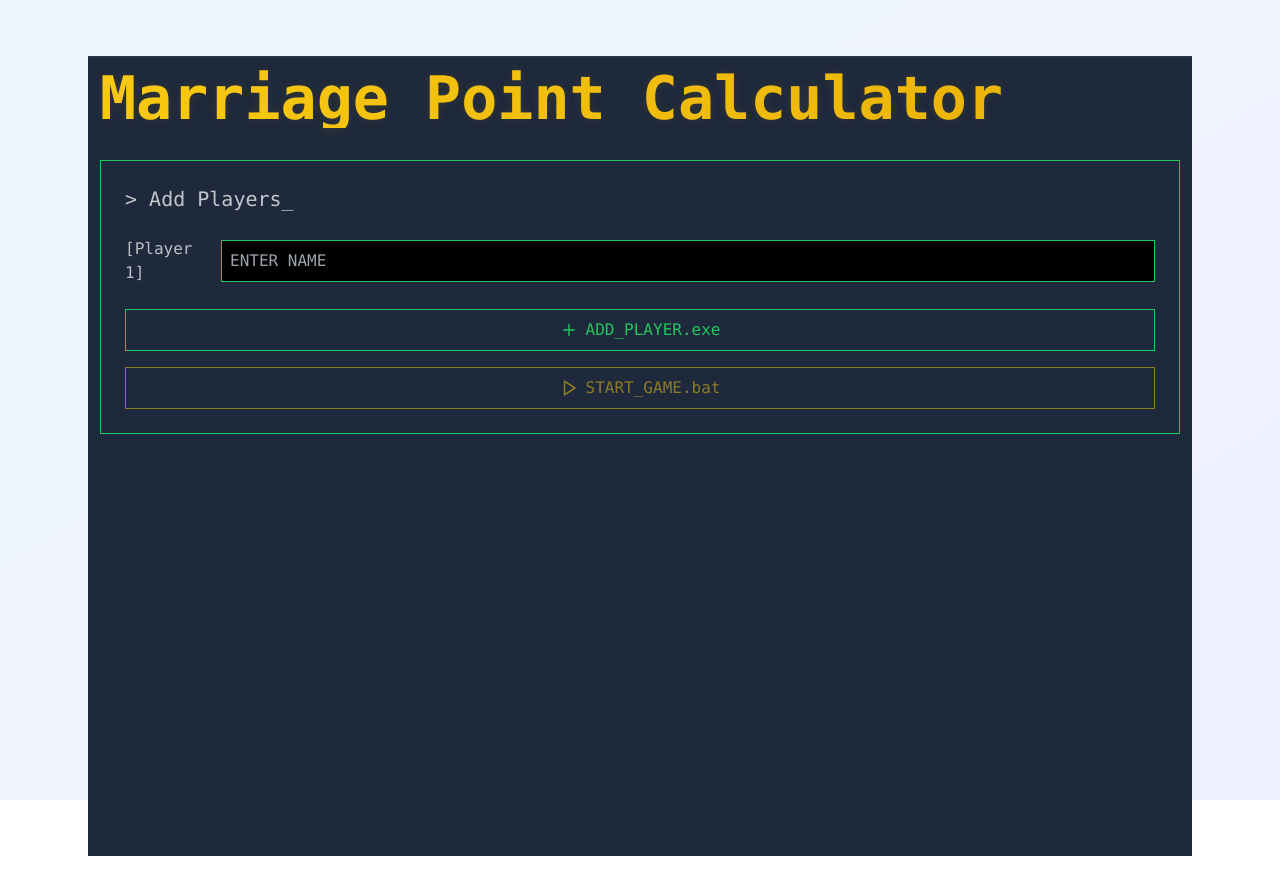
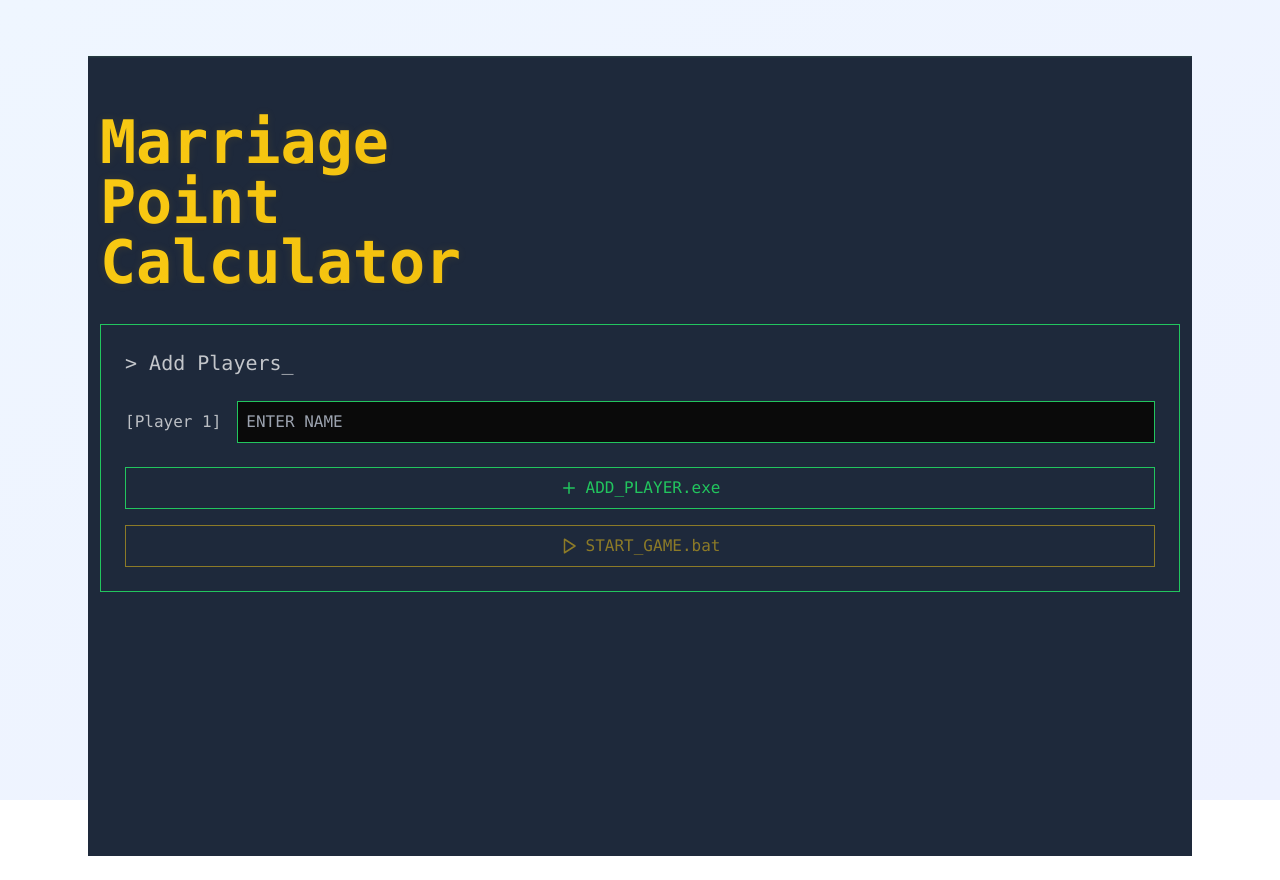
Before and after one commit to kyaakpa/marriage-calc, a Next.js app: page / in a window 1280 px wide. Built offline with nearby package versions, Linux system fonts and the light colour scheme.

Commit message:
minor ui changes homepage

```diff
--- a/app/page.js
+++ b/app/page.js
@@ -459,7 +459,7 @@ export default function Home() {
       >
         {!startGame ? (
           <>
-            <div className="relative font-mono h-screen bg-slate-800 text-white p-3">
+            <div className="relative font-mono h-screen bg-slate-800 text-white p-3 pt-14">
               <h1
                 className="text-6xl font-bold bg-gradient-to-r from-yellow-200 via-yellow-400 to-yellow-500 bg-clip-text text-transparent animate-scanline mb-8"
                 style={{
@@ -469,7 +469,8 @@ export default function Home() {
                   animation: "shimmer 2s linear infinite",
                 }}
               >
-                Marriage Point Calculator
+                Marriage <br /> Point <br />
+                Calculator
               </h1>
               <style>{`
             @keyframes shimmer {
@@ -491,11 +492,9 @@ export default function Home() {
                   {players.map((player) => (
                     <div
                       key={player.id}
-                      className="flex items-center gap-4 group"
+                      className="flex items-center gap-4 justify-between"
                     >
-                      <span className="w-20 opacity-70">
-                        [Player {player.id}]
-                      </span>
+                      <span className="opacity-70">[Player {player.id}]</span>
                       <input
                         type="text"
                         value={player.name}
@@ -503,7 +502,7 @@ export default function Home() {
                           handleNameChange(player.id, e.target.value)
                         }
                         placeholder="ENTER NAME"
-                        className="flex-1 bg-black border border-green-500 p-2 text-green-500 focus:outline-none focus:border-green-400 focus:ring-1 focus:ring-green-400"
+                        className="flex-1 bg-neutral-950 border border-green-500 p-2 text-green-500 focus:outline-none focus:border-green-400 focus:ring-1 focus:ring-green-400"
                       />
                       {players.length > 1 && (
                         <button
```
